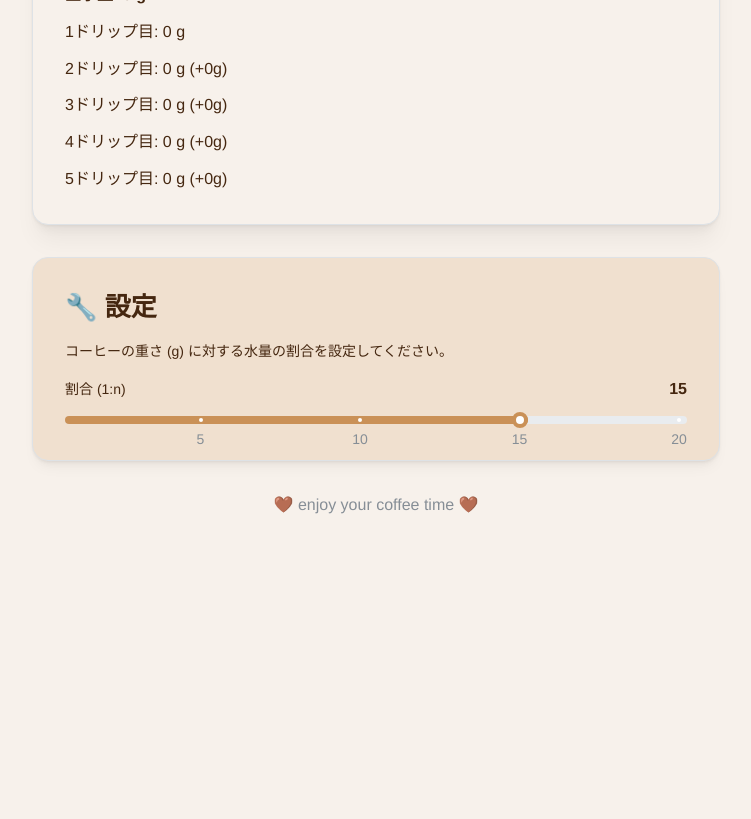
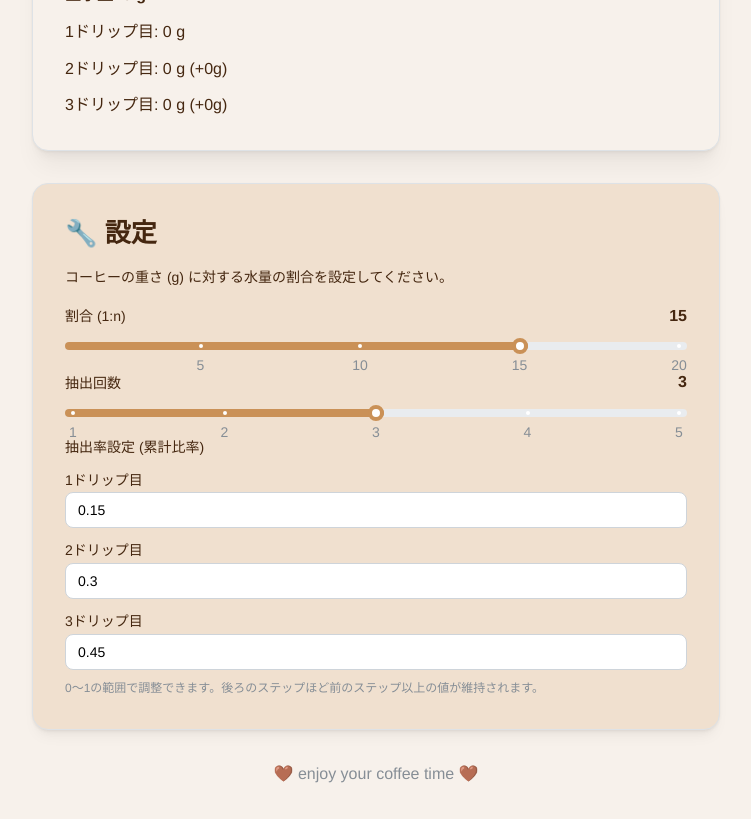
Before and after one commit to ntatsuyag/coffee_tools, a Next.js app: page / in a window 1280 px wide. Shown: the part 480-1299 px from the top of the page, without its empty margins (264-1015 px from the left). Before the commit the page ends 1030 px from the top, so only its background shows below. Built offline with nearby package versions, Linux system fonts and the light colour scheme.

Commit message:
各抽出ステップの比率を設定可能に修正

```diff
--- a/pages/index.tsx
+++ b/pages/index.tsx
@@ -1,5 +1,5 @@
 import Head from 'next/head'
-import React from 'react'
+import React, { useCallback, useMemo, useState } from 'react'
 import {
   Button,
   Container,
@@ -16,13 +16,18 @@ import { useWaterCalculation } from '../hooks/useWaterCalculation'
 
 const presetWeights = [15, 20, 25, 30, 40]
 
-const brewSteps: Array<{ label: string; multiplier: number; increment?: number }> = [
-  { label: '1ドリップ目', multiplier: 0.15 },
-  { label: '2ドリップ目', multiplier: 0.3, increment: 0.15 },
-  { label: '3ドリップ目', multiplier: 0.45, increment: 0.15 },
-  { label: '4ドリップ目', multiplier: 0.7, increment: 0.25 },
-  { label: '5ドリップ目', multiplier: 1, increment: 0.3 },
+const DEFAULT_BREW_STEP_COUNT = 3
+const brewStepTemplates: Array<{ label: string; defaultMultiplier: number }> = [
+  { label: '1ドリップ目', defaultMultiplier: 0.15 },
+  { label: '2ドリップ目', defaultMultiplier: 0.3 },
+  { label: '3ドリップ目', defaultMultiplier: 0.45 },
+  { label: '4ドリップ目', defaultMultiplier: 0.7 },
+  { label: '5ドリップ目', defaultMultiplier: 1 },
 ]
+const brewStepMarks = brewStepTemplates.map((_, index) => ({
+  value: index + 1,
+  label: String(index + 1),
+}))
 
 const formatWeight = (value: number) => (Number.isFinite(value) ? Math.round(value * 10) / 10 : 0)
 
@@ -35,6 +40,65 @@ export default function Home() {
     handlePresetSelect,
     handleRatioChange,
   } = useWaterCalculation()
+  const [brewStepCount, setBrewStepCount] = useState(DEFAULT_BREW_STEP_COUNT)
+  const [brewStepMultipliers, setBrewStepMultipliers] = useState(() =>
+    brewStepTemplates.map(({ defaultMultiplier }) => defaultMultiplier)
+  )
+  const { activeBrewSteps, sanitizedMultipliers } = useMemo(() => {
+    const sanitized: number[] = []
+    brewStepTemplates.forEach(({ defaultMultiplier }, index) => {
+      const rawValue = brewStepMultipliers[index] ?? defaultMultiplier
+      const clamped = Math.min(Math.max(rawValue, 0), 1)
+      const previous = index === 0 ? 0 : sanitized[index - 1]
+      sanitized[index] = Math.max(clamped, previous)
+    })
+    const steps = sanitized.slice(0, brewStepCount).map((multiplier, index) => {
+      const previous = index === 0 ? 0 : sanitized[index - 1]
+      const diff = multiplier - previous
+      return {
+        label: brewStepTemplates[index].label,
+        multiplier,
+        increment: index === 0 || diff <= 0 ? undefined : diff,
+      }
+    })
+    return { activeBrewSteps: steps, sanitizedMultipliers: sanitized }
+  }, [brewStepCount, brewStepMultipliers])
+  const handleBrewStepCountChange = useCallback((value: number) => {
+    const normalized = Math.max(1, Math.min(brewStepTemplates.length, Math.round(value)))
+    setBrewStepCount(normalized)
+    setBrewStepMultipliers((prev) => {
+      const next = [...prev]
+      for (let i = 1; i < normalized; i += 1) {
+        if (next[i] < next[i - 1]) {
+          next[i] = next[i - 1]
+        }
+      }
+      return next
+    })
+  }, [])
+  const handleBrewStepMultiplierChange = useCallback(
+    (index: number) => (value: number | string) => {
+      const parsed =
+        typeof value === 'number' ? value : Number.isFinite(Number(value)) ? Number(value) : NaN
+      if (!Number.isFinite(parsed)) return
+      setBrewStepMultipliers((prev) => {
+        const next = [...prev]
+        const lowerBound = index === 0 ? 0 : next[index - 1]
+        const newValue = Math.min(Math.max(parsed, lowerBound), 1)
+        if (next[index] === newValue) return prev
+        next[index] = newValue
+        for (let i = index + 1; i < next.length; i += 1) {
+          if (next[i] < next[i - 1]) {
+            next[i] = next[i - 1]
+          } else {
+            break
+          }
+        }
+        return next
+      })
+    },
+    []
+  )
 
   return (
     <>
@@ -57,7 +121,7 @@ export default function Home() {
           <Paper withBorder shadow="md" radius="lg" p="xl" bg="var(--mantine-color-coffee-0)">
             <Stack gap="md">
               <Title order={2} c="var(--mantine-color-coffee-8)">
-                5回抽出の水量計算ツール
+                {brewStepCount}回抽出の水量計算ツール
               </Title>
               <Text size="sm">コーヒーの重さ (g) を入力するか、下のボタンから選択してください。</Text>
 
@@ -89,7 +153,7 @@ export default function Home() {
               <Divider label="レシピ" labelPosition="center" />
               <Stack gap="sm">
                 <Text fw={600}>全水量: {formatWeight(totalWater)} g</Text>
-                {brewSteps.map(({ label, multiplier, increment }) => {
+                {activeBrewSteps.map(({ label, multiplier, increment }) => {
                   const amount = formatWeight(totalWater * multiplier)
                   const incrementText =
                     typeof increment === 'number'
@@ -131,6 +195,42 @@ export default function Home() {
                   onChange={handleRatioChange}
                 />
               </Stack>
+              <Stack gap="xs">
+                <Group justify="space-between" align="center">
+                  <Text size="sm" fw={500}>
+                    抽出回数
+                  </Text>
+                  <Text fw={600}>{brewStepCount}</Text>
+                </Group>
+                <Slider
+                  min={1}
+                  max={brewStepTemplates.length}
+                  step={1}
+                  marks={brewStepMarks}
+                  value={brewStepCount}
+                  onChange={handleBrewStepCountChange}
+                />
+              </Stack>
+              <Stack gap="xs">
+                <Text size="sm" fw={500}>
+                  抽出率設定 (累計比率)
+                </Text>
+                {activeBrewSteps.map((step, index) => (
+                  <NumberInput
+                    key={step.label}
+                    label={step.label}
+                    min={0}
+                    max={1}
+                    step={0.05}
+                    hideControls
+                    value={sanitizedMultipliers[index]}
+                    onChange={handleBrewStepMultiplierChange(index)}
+                  />
+                ))}
+                <Text size="xs" c="dimmed">
+                  0〜1の範囲で調整できます。後ろのステップほど前のステップ以上の値が維持されます。
+                </Text>
+              </Stack>
             </Stack>
           </Paper>
 
```
